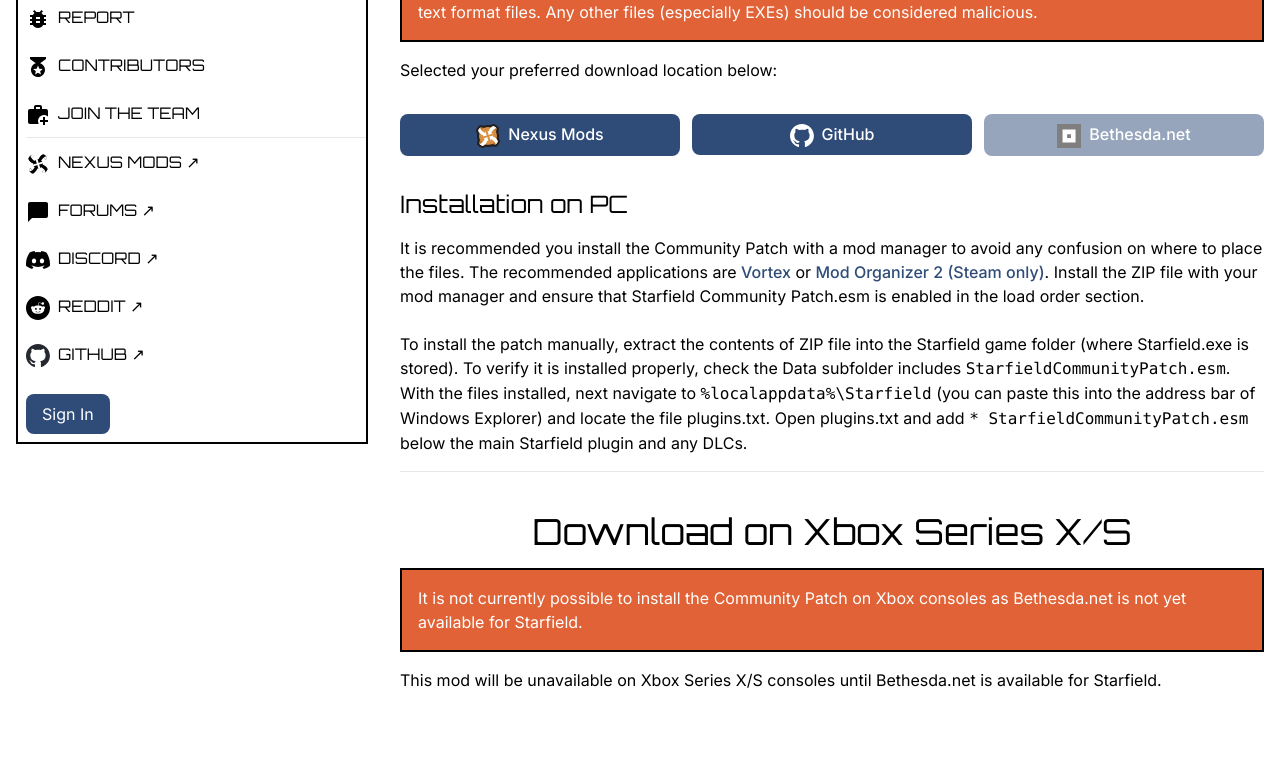
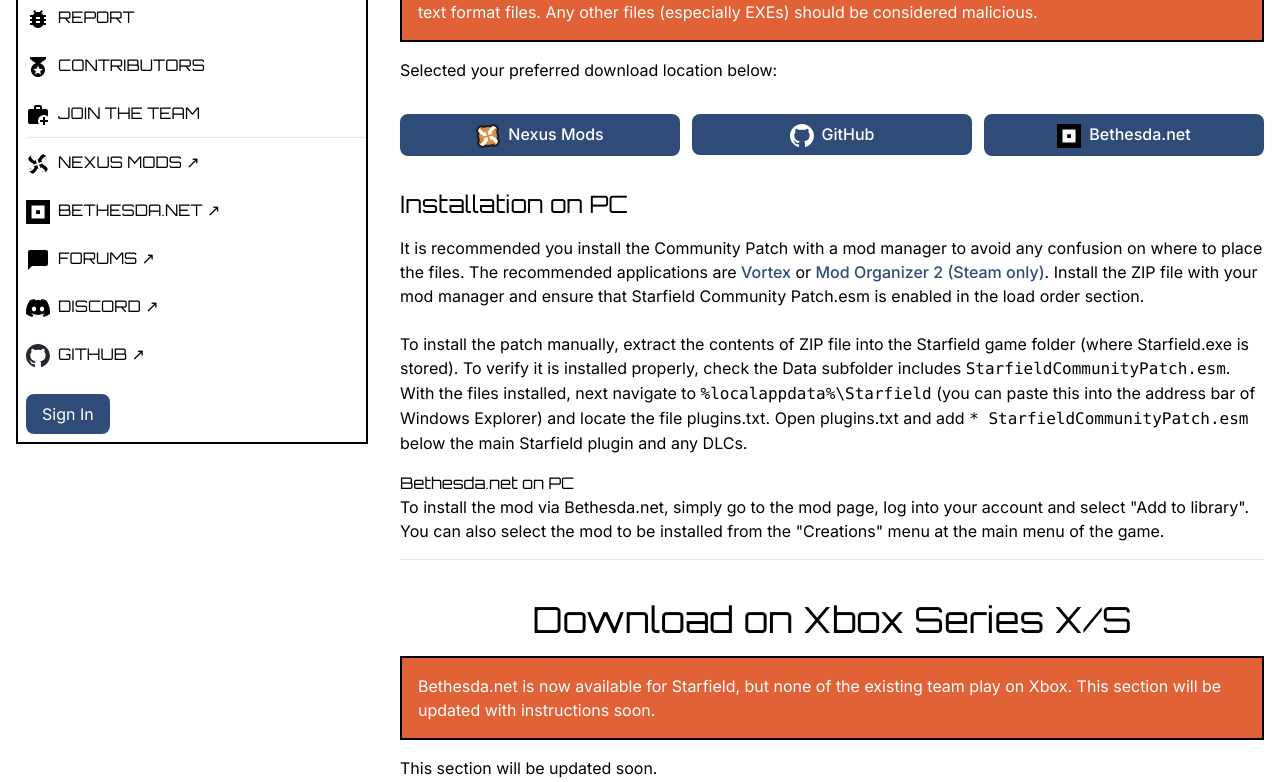
Before and after one commit to Starfield-Community-Patch/Website, a Next.js app: page /download in a window 1280 px wide. Shown: the part 338-1120 px from the top of the page. Built offline with nearby package versions, Linux system fonts and the light colour scheme; no server answers.

Commit message:
Updated the home page, sidebar, and download page with Bethesda.net info.

```diff
--- a/src/app/download/page.tsx
+++ b/src/app/download/page.tsx
@@ -50,8 +50,8 @@
                         GitHub
                     </button>
                 </a>
-                <a href='#' target='_blank'>
-                    <button className='w-full' disabled title='Not yet available'>
+                <a href='https://creations.bethesda.net/en/starfield/details/a11a0cdf-5abb-4a59-9e12-e261e5aae8d5/Starfield_Community_Patch' target='_blank'>
+                    <button className='w-full'>
                         <Image
                             src={Bethesda}
                             alt={'Bethesda'}
@@ -71,14 +71,18 @@
                     To install the patch manually, extract the contents of ZIP file into the Starfield game folder (where Starfield.exe is stored). To verify it is installed properly, check the Data subfolder includes <code>StarfieldCommunityPatch.esm</code>.
                     With the files installed, next navigate to <code>%localappdata%\Starfield</code> (you can paste this into the address bar of Windows Explorer) and locate the file plugins.txt. Open plugins.txt and add <code>* StarfieldCommunityPatch.esm</code> below the main Starfield plugin and any DLCs.
                 </p>
+                <h3 className={orb.className+' mt-4'} id='PCBethesda'>Bethesda.net on PC</h3>
+                <p>
+                    To install the mod via Bethesda.net, simply go to the mod page, log into your account and select &quot;Add to library&quot;. You can also select the mod to be installed from the &quot;Creations&quot; menu at the main menu of the game.
+                </p>
             </div>
             <hr />
             <div className='pt-4 mt-6'>
                 <h1 className={orb.className} id='Xbox'>Download on Xbox Series X/S</h1>
                 <div className='p-4 bg-stripe-orange my-4 border-2 border-black text-white'>
-                It is not currently possible to install the Community Patch on Xbox consoles as Bethesda.net is not yet available for Starfield.
+                Bethesda.net is now available for Starfield, but none of the existing team play on Xbox. This section will be updated with instructions soon.
                 </div>
-                <div className='mb-24'>This mod will be unavailable on Xbox Series X/S consoles until Bethesda.net is available for Starfield.</div>
+                <div className='mb-24'>This section will be updated soon.</div>
                 {/* <h2 className={orb.className} id='InstallXbox'>Installation on Xbox Consoles</h2> */}
             </div>
         </div>
--- a/src/app/page.tsx
+++ b/src/app/page.tsx
@@ -29,12 +29,12 @@
       <hr />
       <div className='flex space-x-4 text-center place-content-around my-4'>
         <Link href='/download#PC' className='w-[40%]'><button className='p-8 bg-stripe-blue rounded-md text-xl hover:bg-stripe-orange text-white'>Download (PC)</button></Link>
-        <Link href='/download#Xbox' className='w-[40%]'><button className='p-8 bg-stripe-blue rounded-md text-xl hover:bg-stripe-orange text-white' disabled>Download (Xbox)</button></Link>
+        <Link href='/download#Xbox' className='w-[40%]'><button className='p-8 bg-stripe-blue rounded-md text-xl hover:bg-stripe-orange text-white'>Download (Xbox)</button></Link>
       </div>
-      <div className='text-center border-2 lg:mx-12 bg-stripe-orange text-white p-2'>
+      {/* <div className='text-center border-2 lg:mx-12 bg-stripe-orange text-white p-2'>
         <Icon path={mdiAlert} size={1} className='inline m-2' />
         SFCP is not yet available on Xbox Series X/S.
-      </div>
+      </div> */}
       <hr />
       <h1 className={`text-4xl text-center my-4 `+orb.className}>The Community Patch needs you!</h1>
       <p>
--- a/src/components/sidebar/sidebar.tsx
+++ b/src/components/sidebar/sidebar.tsx
@@ -4,6 +4,7 @@
 import Reddit from './reddit.svg'
 import Discord from './discord-mark-black.svg'
 import GitHub from './github-mark.svg'
+import Bethesda from '@/components/sidebar/Bethesda.svg';
 import NexusModsMono from './Nexus Logo Icon - Monocrom.svg'
 import { signIn, signOut, useSession } from "next-auth/react"
 import Image from 'next/image'
@@ -32,9 +33,10 @@
             <Link href='/join-team' onClick={() => toggleNav(false)}><NavButton icon={mdiBriefcasePlus} label={'Join the Team'} /></Link>
             <hr />
             <Link href='https://nexusmods.com/starfield/mods/1' target='_blank'><NavButton customIcon={NexusModsMono} label={'Nexus Mods ↗'} /></Link>
+            <Link href='https://creations.bethesda.net/en/starfield/details/a11a0cdf-5abb-4a59-9e12-e261e5aae8d5/Starfield_Community_Patch' target='_blank'><NavButton customIcon={Bethesda} label={'Bethesda.net ↗'} /></Link>
             <Link href='https://forums.nexusmods.com/games/14-starfield/' target='_blank'><NavButton icon={mdiMessage} label={'Forums ↗'} /></Link>
             <Link href='https://discord.gg/6R4Yq5KjW2' target='_blank'><NavButton customIcon={Discord} label={'Discord ↗'} /></Link>
-            <Link href='https://www.reddit.com/r/starfieldmods/' target='_blank'><NavButton customIcon={Reddit} label={'Reddit ↗'} /></Link>
+            {/* <Link href='https://www.reddit.com/r/starfieldmods/' target='_blank'><NavButton customIcon={Reddit} label={'Reddit ↗'} /></Link>   */}
             <Link href='https://github.com/Starfield-Community-Patch' target='_blank'><NavButton customIcon={GitHub} label={'GitHub ↗'} /></Link>
             <div className='mt-4'>
             {status === 'authenticated' ?
```
